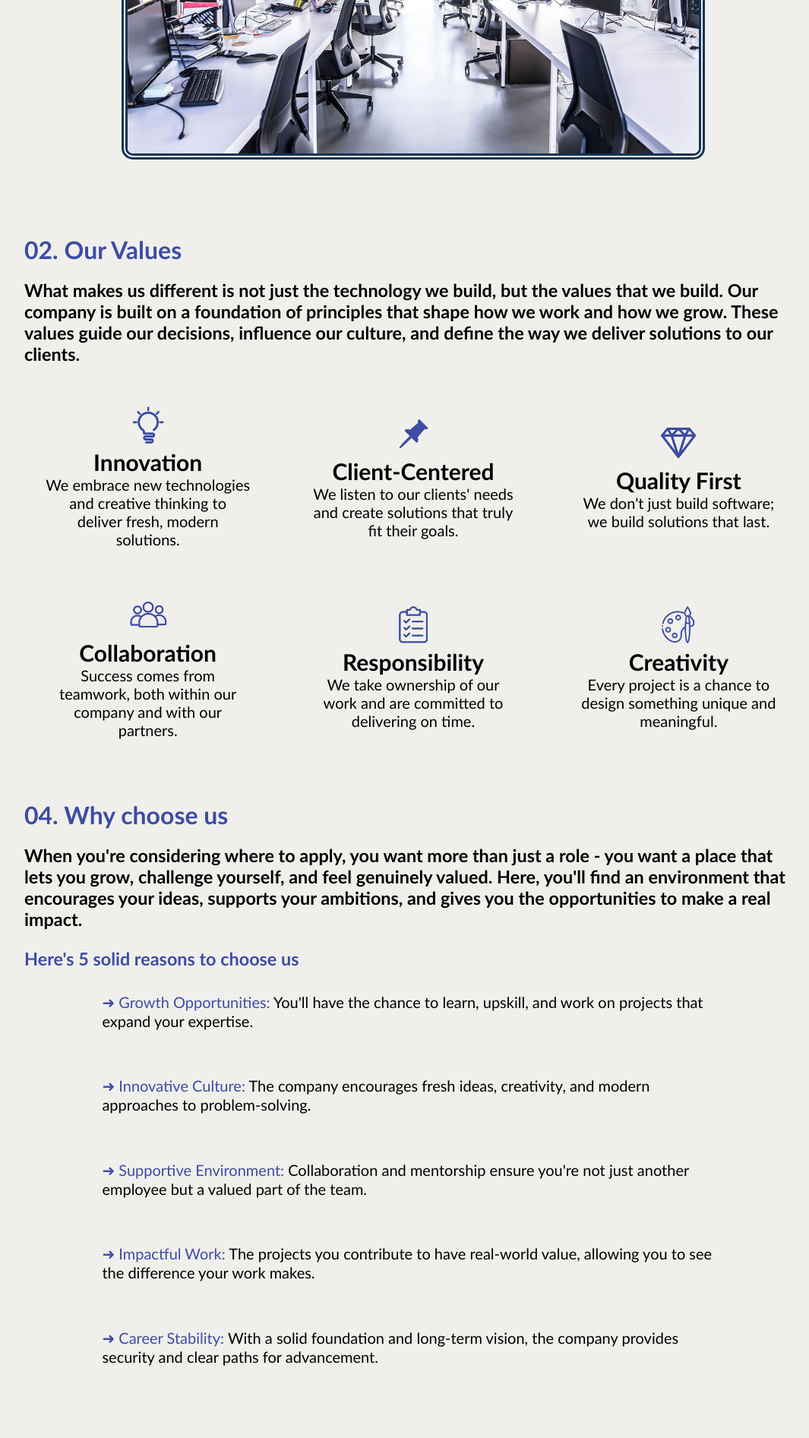
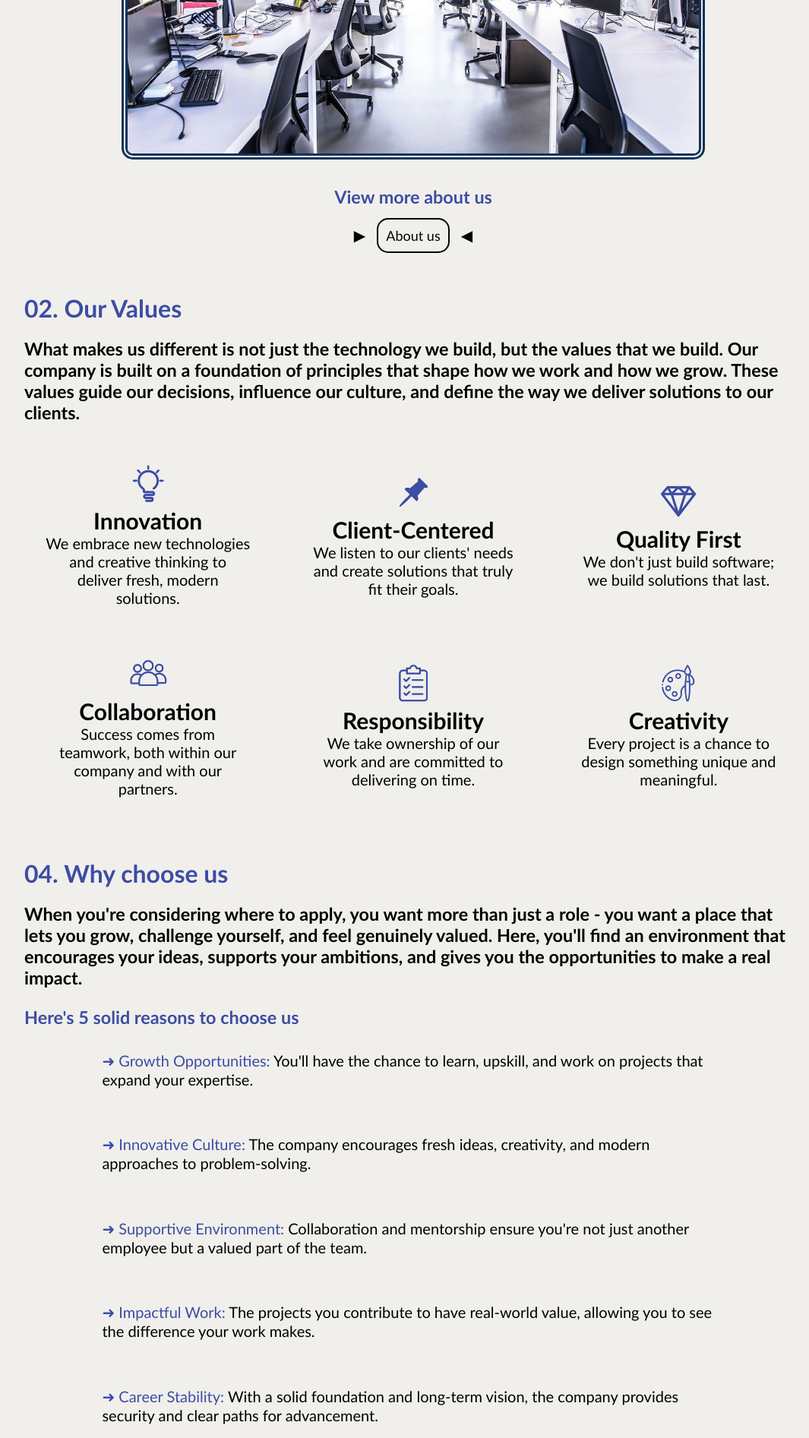
Before and after one commit to AnnNK137/project1, a PHP site: page /project1/index.html in a window 1280 px wide. Shown: the part 1520-3413 px from the top of the page at 76% size, without its empty margins (96-1161 px from the left). Run offline with PHP 8.4, Linux system fonts and the light colour scheme.

Commit message:
added button in about section that lead to about.html

```diff
--- a/project1/index.html
+++ b/project1/index.html
@@ -117,6 +117,16 @@
             <figure class="center">
                 <img class="hp_about_img" src="/images/office_room.jpeg" alt="images of company">
             </figure>
+
+            <section class="colum center flex_center">
+                <h3><a class="hp_highlight" href="about.html">View more about us</a></h3>
+                <br>
+                <p>
+                    &#9654;
+                    <a href="about.html" class="btn">About us</a>
+                    &#9664;
+                </p>
+            </section>
 
         </section> <!-- End of About section -->
 
@@ -288,9 +298,8 @@
                 </div> <!-- End lists -->
 
                     <br>
-                <h3><a class="hp_highlight" id="hp_jobs_link" href="jobs.html">Learn more about our Jobs offer here</a></h3>
+                <h3><a class="hp_highlight" href="jobs.html">Learn more about our Jobs offer here</a></h3>
                     <br>
-
                 <p>
                     &#9654;
                     <a class="btn" href="jobs.html">View Vacancies</a>
--- a/styles/styles.css
+++ b/styles/styles.css
@@ -210,6 +210,7 @@ footer a:hover{
 
 .hp_highlight{
     color: var(--blue-hightlight);
+    text-decoration: none;
 }
 
 .hp_scroll_down_icon img{ /* Scroll icon */
@@ -299,10 +300,6 @@ footer a:hover{
     border-radius: 15px;
 }
 
-#hp_jobs_link{
-    text-decoration: none;
-}
-
 /* Index.html responsive*/
 @media (max-width: 768px) {
     .hp_desc h2, p {
```
